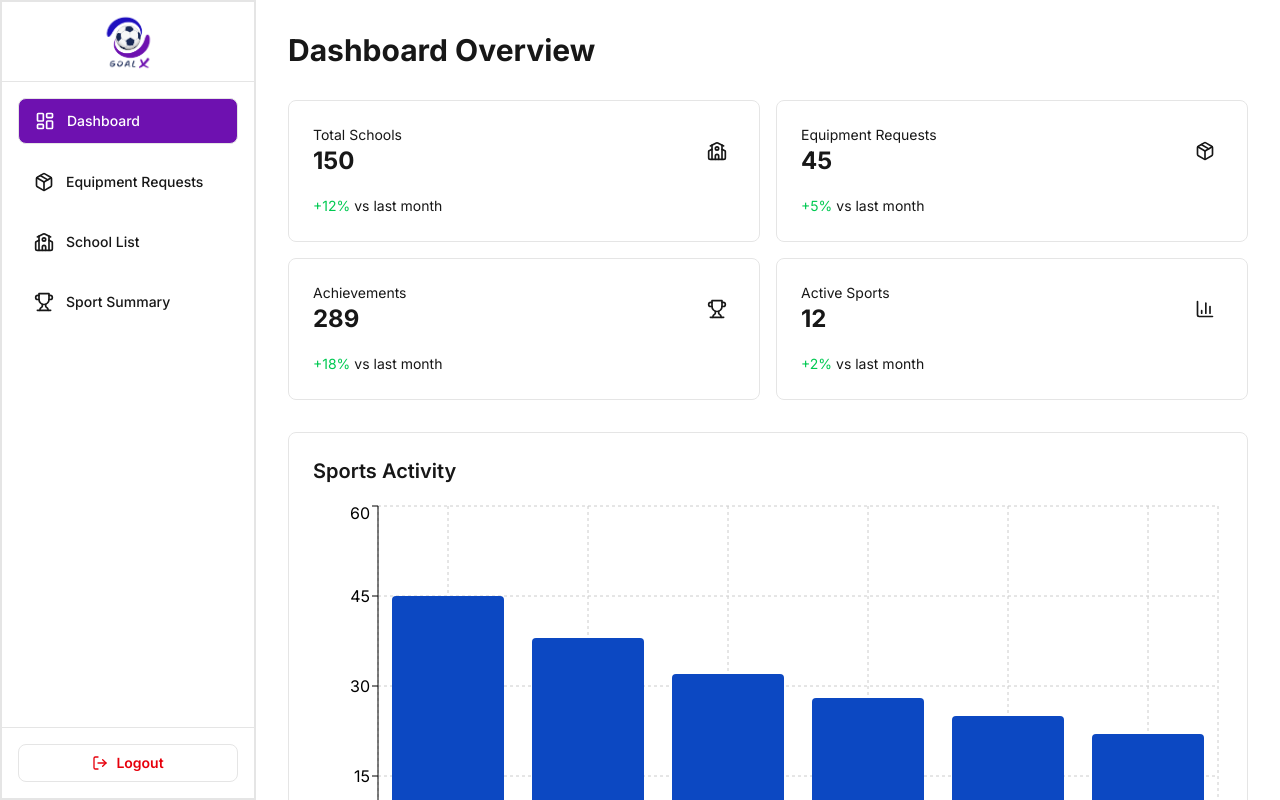
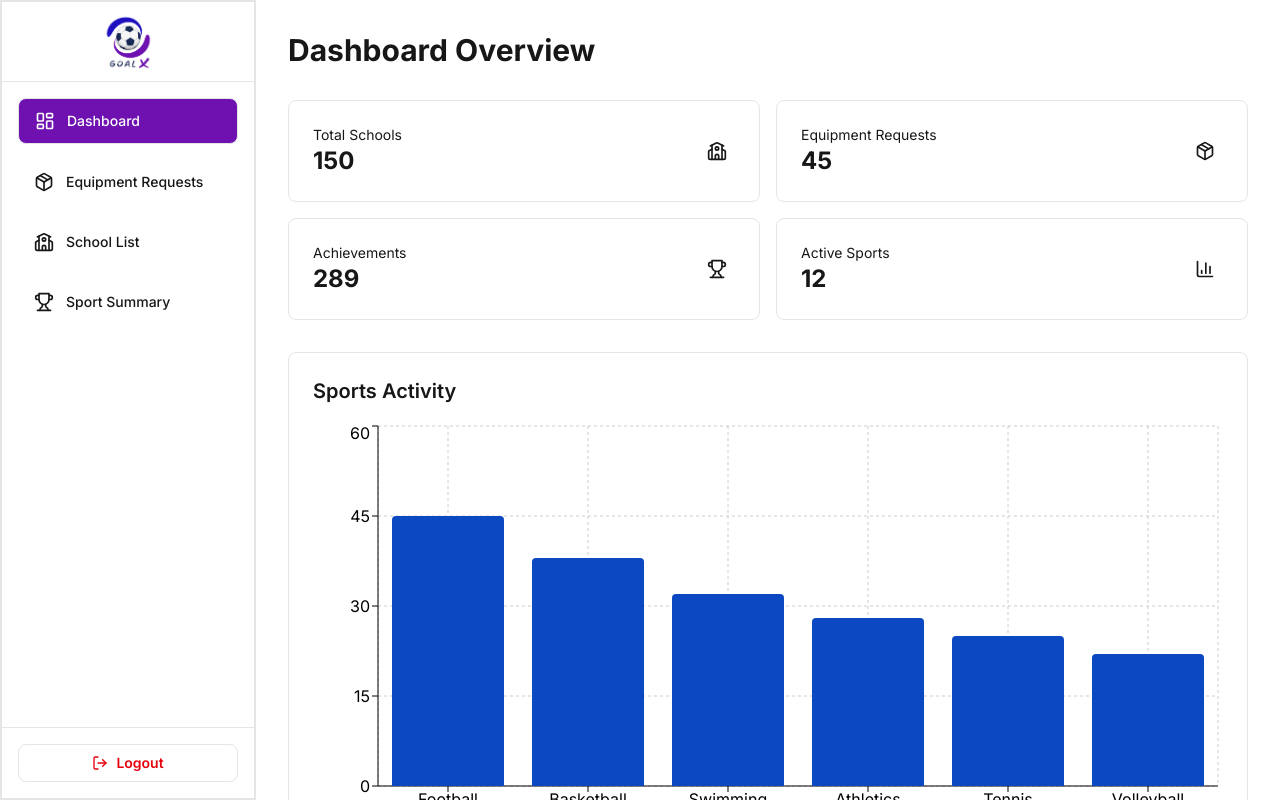
Before and after one commit to AdeepaK2/goalx, a Next.js app: page /governBody in a window 1280 px wide. Built offline with nearby package versions, Linux system fonts and the light colour scheme.

Commit message:
chore: make miscellaneous changes

```diff
--- a/src/app/governBody/equipmentRequests/page.tsx
+++ b/src/app/governBody/equipmentRequests/page.tsx
@@ -57,9 +57,7 @@ export default function EquipmentRequests() {
     <div className="space-y-6">
       <div className="flex items-center justify-between">
         <h1 className="text-3xl font-bold">Equipment Requests</h1>
-        <button className="bg-[#1E0FBF] text-white px-4 py-2 rounded-lg hover:bg-blue-400 transition-colors">
-  New Request
-</button>
+
 
       </div>
 
--- a/src/app/governBody/page.tsx
+++ b/src/app/governBody/page.tsx
@@ -4,10 +4,10 @@ import ActivityChart from '@/components/governBody/dashboard/ActivityChart';
 
 export default function Dashboard() {
   const stats = [
-    { title: 'Total Schools', value: '150', icon: School, trend: '+12%' },
-    { title: 'Equipment Requests', value: '45', icon: Package, trend: '+5%' },
-    { title: 'Achievements', value: '289', icon: Trophy, trend: '+18%' },
-    { title: 'Active Sports', value: '12', icon: BarChart3, trend: '+2%' },
+    { title: 'Total Schools', value: '150', icon: School },
+    { title: 'Equipment Requests', value: '45', icon: Package  },
+    { title: 'Achievements', value: '289', icon: Trophy },
+    { title: 'Active Sports', value: '12', icon: BarChart3  },
   ];
 
   return (
--- a/src/components/governBody/dashboard/StatsCard.tsx
+++ b/src/components/governBody/dashboard/StatsCard.tsx
@@ -4,10 +4,9 @@ interface StatsCardProps {
   title: string;
   value: string;
   icon: typeof LucideIcon;
-  trend: string;
 }
 
-export default function StatsCard({ title, value, icon: Icon, trend }: StatsCardProps) {
+export default function StatsCard({ title, value, icon: Icon}: StatsCardProps) {
   return (
     <div className="rounded-lg border bg-card p-6">
       <div className="flex items-center justify-between">
@@ -19,10 +18,7 @@ export default function StatsCard({ title, value, icon: Icon, trend }: StatsCard
           <Icon className="h-5 w-5 text-primary" />
         </div>
       </div>
-      <div className="mt-4">
-        <span className="text-sm text-green-500">{trend}</span>
-        <span className="text-sm text-muted-foreground"> vs last month</span>
-      </div>
+
     </div>
   );
 }
```
